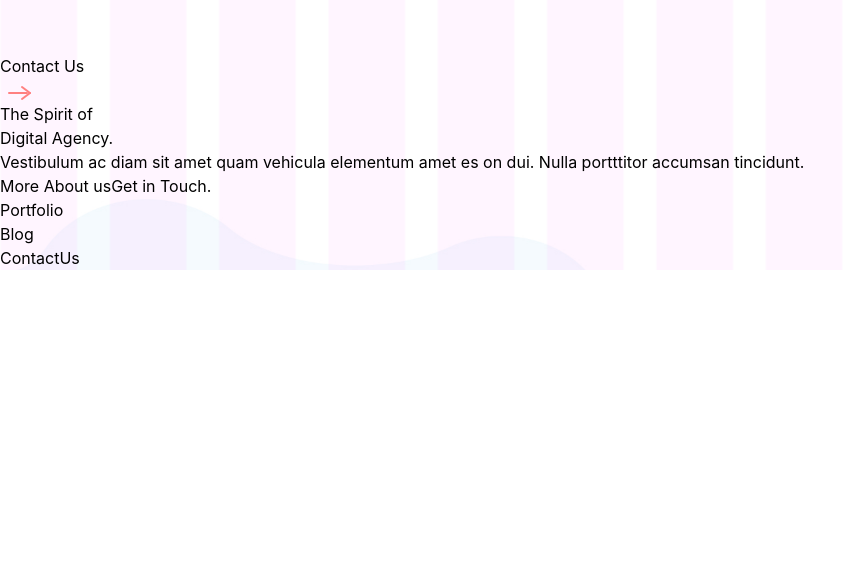
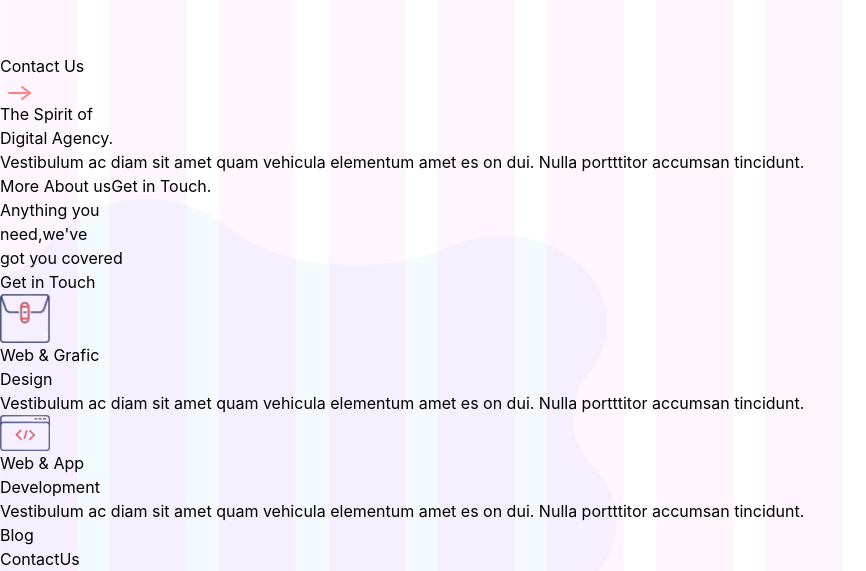
Before and after one commit to kardassuayb/letgo_sample, a React (Create React App) app: page / in a window 1280 px wide. Shown: the part 1415-1986 px from the top of the page, without its empty margins (0-866 px from the left). Before the commit the page ends 1685 px from the top, so only its background shows below. Built offline with nearby package versions, Linux system fonts and the light colour scheme.

Commit message:
Portfolio 1/2

```diff
--- a/src/components/Blog.js
+++ b/src/components/Blog.js
@@ -1,5 +1,5 @@
 const Blog = () => {
-  return <div>Blog</div>;
+  return <div className="mt-60">Blog</div>;
 };
 
 export default Blog;
--- a/src/components/Portfolio.js
+++ b/src/components/Portfolio.js
@@ -1,5 +1,48 @@
+// IMAGES
+import briefcase from "../assets/images/briefcase.png";
+import editor from "../assets/images/editor.png";
+
 const Portfolio = () => {
-  return <div>Portfolio</div>;
+  return (
+    <div className="flex justify-between mt-12 mr-4">
+      <div className="flex gap-8">
+        <div className="flex flex-col gap-6 w-1/3">
+          <div className="flex flex-col gap-4">
+            <h1 className="text-[#5C619C] text-3xl font-bold">Anything you</h1>
+            <h1 className="text-[#5C619C] text-3xl font-bold">need,we've</h1>
+            <h1 className="text-[#5C619C] text-3xl font-bold">
+              got you covered
+            </h1>
+          </div>
+          <button className="text-slate-100 text-sm w-28 bg-[#FF3946] rounded-full ml-1 py-2 px-4">
+            Get in Touch
+          </button>
+        </div>
+        <div className="px-8 py-4 flex flex-col gap-8 justify-between bg-transparent bordered shadow-md shadow-gray-300 w-1/3 h-auto">
+          <img src={briefcase} alt="briefcase" width={50} />
+          <div>
+            <h2 className="text-xl text-[#5C619C] font-bold">Web & Grafic</h2>
+            <h2 className="text-xl text-[#5C619C] font-bold">Design</h2>
+          </div>
+          <p className="text-sm text-[#5C619C] mb-4">
+            Vestibulum ac diam sit amet quam vehicula elementum amet es on dui.
+            Nulla portttitor accumsan tincidunt.
+          </p>
+        </div>
+        <div className="px-8 py-4 flex flex-col gap-8 justify-between bg-transparent bordered shadow-md shadow-gray-300 w-1/3 h-auto">
+          <img src={editor} alt="briefcase" className="mt-2" width={50} />
+          <div>
+            <h2 className="text-xl text-[#5C619C] font-bold">Web & App</h2>
+            <h2 className="text-xl text-[#5C619C] font-bold">Development</h2>
+          </div>
+          <p className="text-sm text-[#5C619C] mb-4">
+            Vestibulum ac diam sit amet quam vehicula elementum amet es on dui.
+            Nulla portttitor accumsan tincidunt.
+          </p>
+        </div>
+      </div>
+    </div>
+  );
 };
 
 export default Portfolio;
```
Also changed, not shown: src/assets/images/briefcase.png (added), src/assets/images/editor.png (added).
